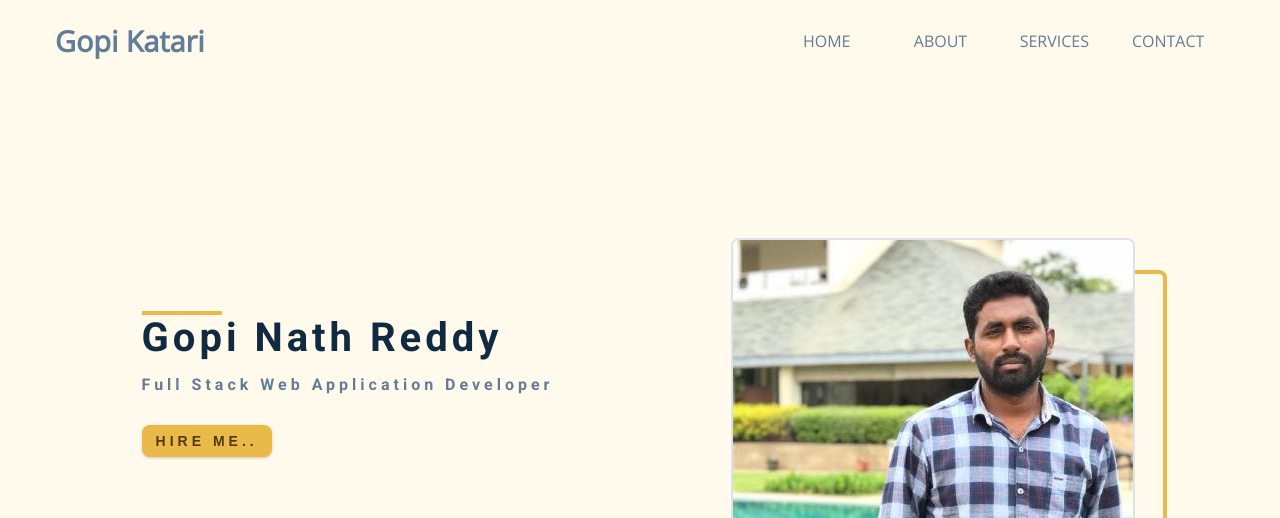
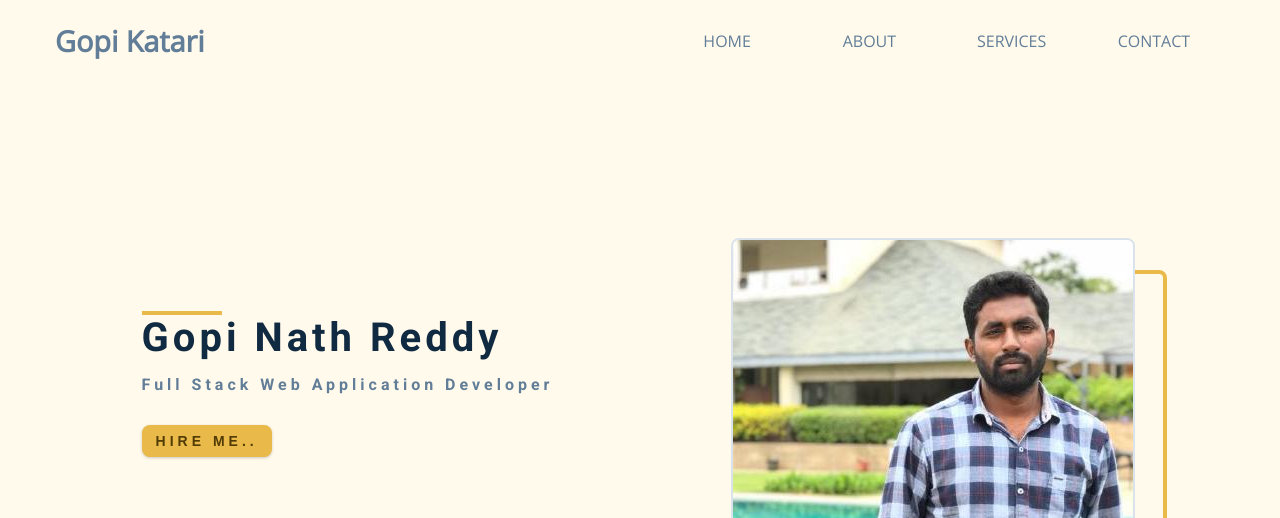
Before and after one commit to gopikatari/gopi_css_grid, a plain HTML site: page index.html in a window 1280 px wide. Shown: the top 518 px of the page. Drawn offline with nearby package versions, Linux system fonts and the light colour scheme.

Commit message:
nav-link-fix

```diff
--- a/css/styles.css
+++ b/css/styles.css
@@ -260,7 +260,7 @@ Navbar
 
   .nav-center {
     display: grid;
-    grid-template-columns: 1.5fr 1fr;
+    grid-template-columns: 1fr 1fr;
     column-gap: 2rem;
     align-items: center;
   }
```
